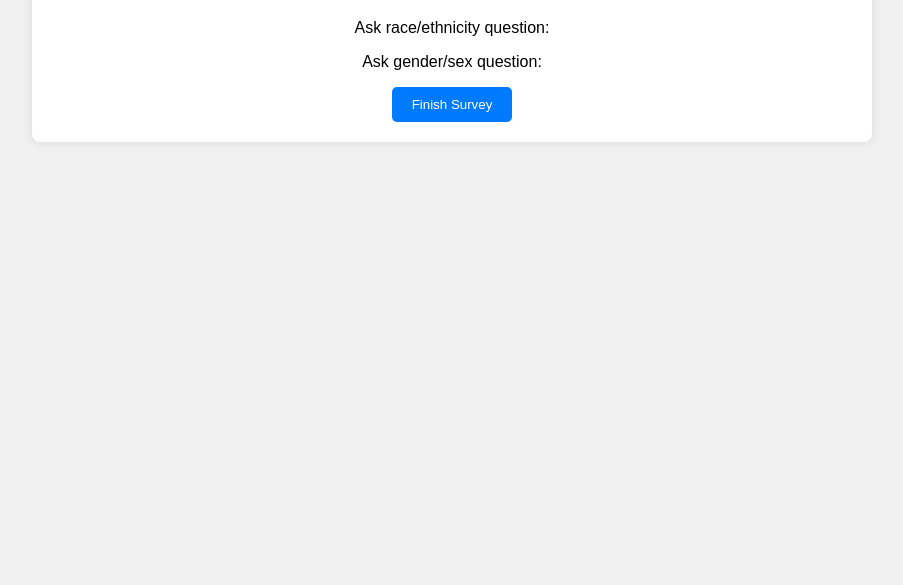
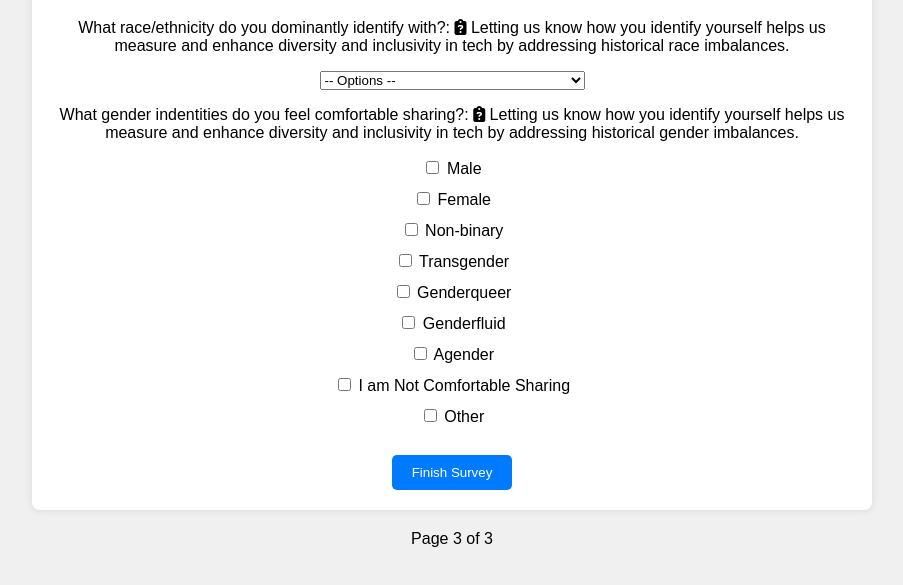
Before and after one commit to Gabrielle-Kilpatrick/gkilpatrick_HW7, a plain HTML site: page gkilpatrick_p3.html in a window 1280 px wide. Shown: the part 81-666 px from the top of the page, without its empty margins (188-1091 px from the left). Drawn offline with Linux system fonts and the light colour scheme.

Commit message:
added changes
changes to wording and contnet

```diff
--- a/gkilpatrick_p3.html
+++ b/gkilpatrick_p3.html
@@ -13,12 +13,67 @@
             <h1>Business Analytics Student Survey</h1>
         </header>
         <main>
-            <p>Ask race/ethnicity question:</p>
-            <p>Ask gender/sex question:</p>
+            <p>
+                What race/ethnicity do you dominantly identify with?:
+                  <span class="tooltip">
+                    <i class="fa-solid fa-clipboard-question fontawesome"></i>
+                    <span class="tooltip tooltiptext">Letting us know how you identify yourself helps us measure and enhance diversity and inclusivity in tech by addressing historical race imbalances.</span>
+                </span>
+              </p>
+            <select name="race" id="race-select">
+                <option value="start">-- Options --</option>
+                <option value="wh">White</option>
+                <option value="blck">Black or African American</option>
+                <option value="hsp">Hispanic or Latino</option>
+                <option value="asia">Asian</option>
+                <option value="ntve">Native American</option>
+                <option value="hawwa">Native Hawaiian or Other Pacific Islander</option>
+                <option value="mddl">Middle Eastern or North African</option>
+                <option value="mxed">Mixed Race</option>
+                <option value="ott">Other</option>
+                <option value="none">I am Not Comfortable Sharing</option>
+            </select>
+            <p>
+                What gender indentities do you feel comfortable sharing?:
+                  <span class="tooltip">
+                    <i class="fa-solid fa-clipboard-question fontawesome"></i>
+                    <span class="tooltip tooltiptext">Letting us know how you identify yourself helps us measure and enhance diversity and inclusivity in tech by addressing historical gender imbalances.</span>
+                </span>
+              </p>
+            <div>
+                <input type="checkbox" id="gender1" name="gender_identity" value="Male">
+                <label for="gender1">Male</label><br>
+                <input type="checkbox" id="gender2" name="gender_identity" value="Female">
+                <label for="gender2">Female</label><br>
+                <input type="checkbox" id="gender3" name="gender_identity" value="Non-binary">
+                <label for="gender3">Non-binary</label><br>
+                <input type="checkbox" id="gender4" name="gender_identity" value="Transgender">
+                <label for="gender4">Transgender</label><br>
+                <input type="checkbox" id="gender5" name="gender_identity" value="Genderqueer">
+                <label for="gender5">Genderqueer</label><br>
+                <input type="checkbox" id="gender6" name="gender_identity" value="Genderfluid">
+                <label for="gender6">Genderfluid</label><br>
+                <input type="checkbox" id="gender7" name="gender_identity" value="Agender">
+                <label for="gender7">Agender</label><br>
+                <input type="checkbox" id="gender8" name="gender_identity" value="Private">
+                <label for="gender8">I am Not Comfortable Sharing</label><br>
+                <input type="checkbox" id="gender9" name="gender_identity" value="Other">
+                <label for="gender9">Other</label><br><br>
+            </div>
             <button onclick="window.location.href='gkilpatrick_p4.html';">
                 Finish Survey
               </button>
         </main>
     </div>
+
+    <script>
+        var currentPage = 3;
+        var totalPages = 3;
+        var pageCounter = document.createElement('div');
+        pageCounter.textContent = 'Page ' + currentPage + ' of ' + totalPages;
+        pageCounter.style.textAlign = 'center';
+        pageCounter.style.marginTop = '20px';
+        document.body.appendChild(pageCounter);
+    </script>
 </body>
 </html>
```
Also changed, not shown: gkilpatrick_p2.html (+40 -0 lines).
